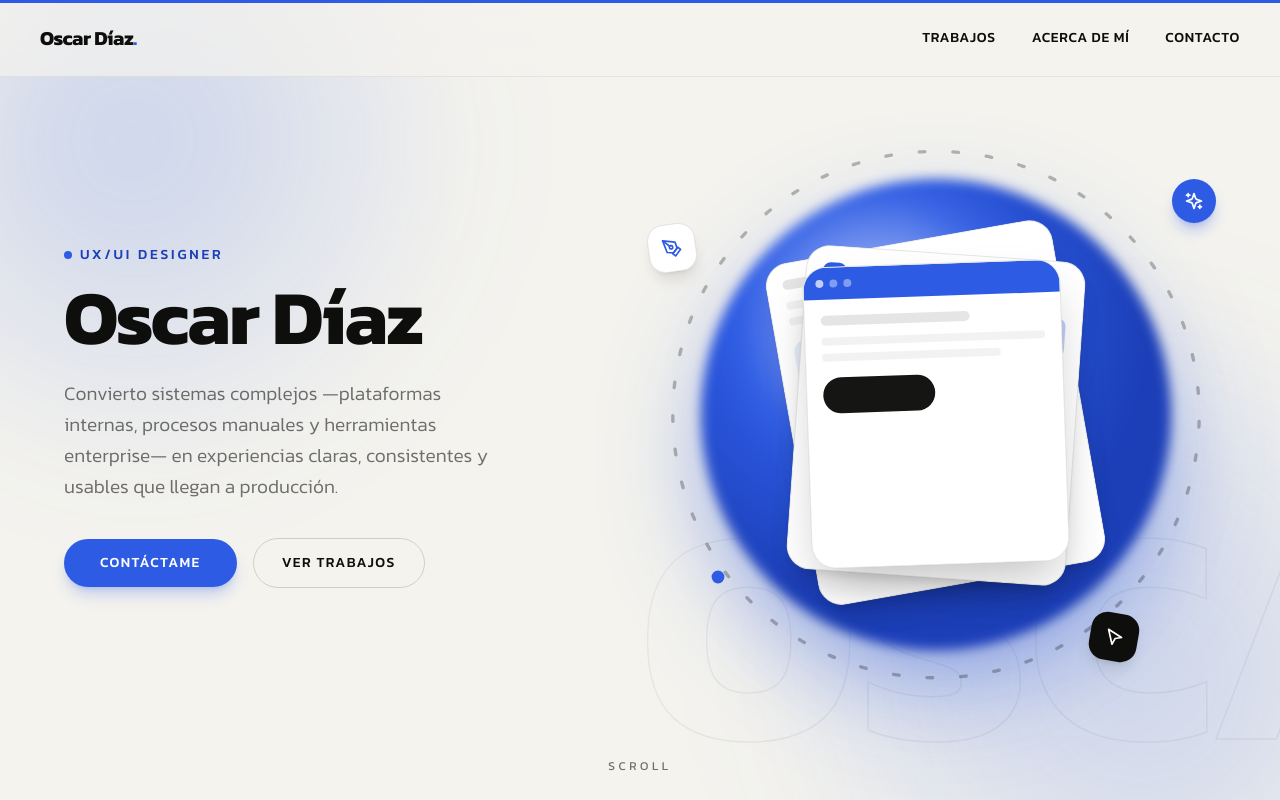
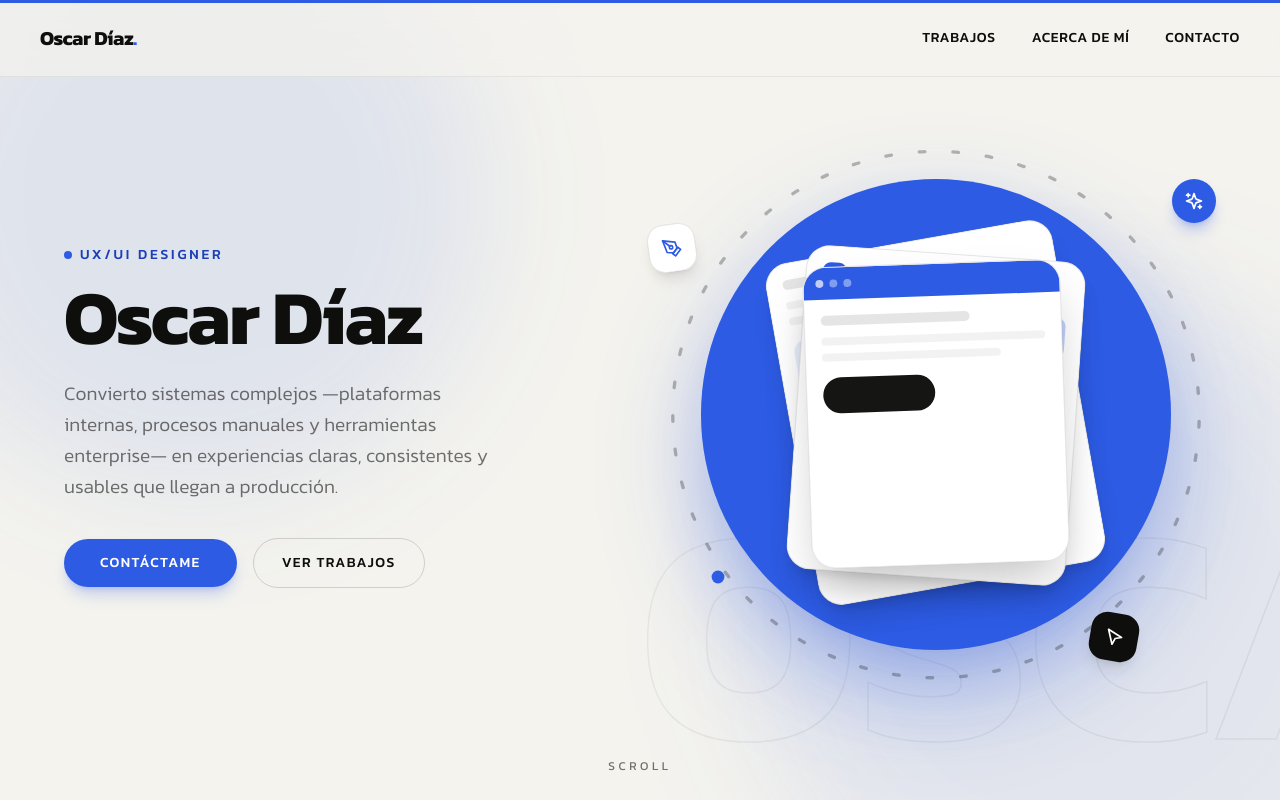
Before and after one commit to oscardiaz1553/oscar-diaz-portfolio, a React (Vite) app: page / in a window 1280 px wide. Shown: the top 800 px of the page. Built offline with nearby package versions, Linux system fonts and the light colour scheme.

Commit message:
Remove all gradients in favor of flat color
- Artifact orbs are now flat solid circles (cobalt + navy), no blur,
  and the white inner highlight sheen is gone
- Hero background blobs use uniform translucent fills
- Image placeholder background is a flat tone

```diff
--- a/src/components/HeroArtifact.tsx
+++ b/src/components/HeroArtifact.tsx
@@ -84,41 +84,30 @@ export default function HeroArtifact({ progress }: HeroArtifactProps) {
       ref={ref}
       className="relative w-full aspect-square max-w-[560px] mx-auto select-none"
     >
-      {/* Blue companion orb — peeks from behind, grows faster for depth */}
+      {/* Navy companion orb — peeks from behind, grows faster for depth */}
       <motion.div
-        className="absolute inset-[16%] rounded-full blur-[10px]"
+        className="absolute inset-[16%] rounded-full"
         style={{
           scale: orbBlueScale,
           x: orbBlueShift,
           y: orbBlueShift,
-          background:
-            'radial-gradient(55% 55% at 40% 35%, #3d63e8 0%, #1c3fb8 50%, #10267a 100%)',
+          background: '#1c3fb8',
           boxShadow: '0 40px 120px -20px rgba(28,63,184,0.45)',
         }}
         aria-hidden
       />
 
-      {/* Green gradient orb */}
+      {/* Flat cobalt orb */}
       <motion.div
-        className="absolute inset-[8%] rounded-full blur-[6px]"
+        className="absolute inset-[8%] rounded-full"
         style={{
           scale: orbScale,
           rotate: orbRotate,
           x: orbMove.x,
           y: orbMove.y,
-          background:
-            'radial-gradient(60% 60% at 35% 30%, #7d9bf7 0%, #2d5be3 45%, #1c3fb8 100%)',
+          background: '#2d5be3',
           boxShadow: '0 40px 120px -20px rgba(45,91,227,0.45)',
         }}
-        aria-hidden
-      />
-
-      {/* Soft inner highlight blob, slow idle drift */}
-      <motion.div
-        className="absolute left-[22%] top-[18%] w-[36%] h-[36%] rounded-full blur-2xl"
-        style={{ background: 'rgba(255,255,255,0.55)' }}
-        animate={{ x: [0, 24, 0], y: [0, -18, 0], opacity: [0.5, 0.8, 0.5] }}
-        transition={{ duration: 9, repeat: Infinity, ease: 'easeInOut' }}
         aria-hidden
       />
 
--- a/src/components/ImagePlaceholder.tsx
+++ b/src/components/ImagePlaceholder.tsx
@@ -35,7 +35,7 @@ export default function ImagePlaceholder({
 
   return (
     <div
-      className={`flex items-center justify-center border border-black/10 bg-[linear-gradient(135deg,#ECEBE4_0%,#F4F3EE_100%)] ${rounded} ${className}`}
+      className={`flex items-center justify-center border border-black/10 bg-[#ECEBE4] ${rounded} ${className}`}
       style={style}
     >
       <span className="text-black/30 text-xs sm:text-sm uppercase tracking-widest font-light px-4 text-center">
--- a/src/sections/HeroSection.tsx
+++ b/src/sections/HeroSection.tsx
@@ -26,8 +26,8 @@ export default function HeroSection() {
   const leftOpacity = useTransform(p, [0, 0.75, 1], [1, 1, 0]);
   const artScale = useTransform(p, [0, 1], [1, 1.45]);
   const artY = useTransform(p, [0, 1], [0, -130]);
-  const blobGreenScale = useTransform(p, [0, 1], [1, 2.4]);
-  const blobBlueScale = useTransform(p, [0, 1], [1, 2.9]);
+  const blobScaleA = useTransform(p, [0, 1], [1, 2.4]);
+  const blobScaleB = useTransform(p, [0, 1], [1, 2.9]);
   const blobBlueX = useTransform(p, [0, 1], [0, -80]);
   const watermarkScale = useTransform(p, [0, 1], [1, 1.5]);
   const watermarkY = useTransform(p, [0, 1], [0, -70]);
@@ -41,20 +41,15 @@ export default function HeroSection() {
         <motion.div
           aria-hidden
           className="absolute -top-[12%] -left-[8%] h-[46vmax] w-[46vmax] rounded-full blur-3xl pointer-events-none"
-          style={{
-            scale: blobGreenScale,
-            background:
-              'radial-gradient(circle at 40% 40%, rgba(45,91,227,0.22), rgba(45,91,227,0) 70%)',
-          }}
+          style={{ scale: blobScaleA, background: 'rgba(45,91,227,0.1)' }}
         />
         <motion.div
           aria-hidden
           className="absolute -bottom-[18%] -right-[10%] h-[52vmax] w-[52vmax] rounded-full blur-3xl pointer-events-none"
           style={{
-            scale: blobBlueScale,
+            scale: blobScaleB,
             x: blobBlueX,
-            background:
-              'radial-gradient(circle at 60% 60%, rgba(45,91,227,0.2), rgba(45,91,227,0) 70%)',
+            background: 'rgba(45,91,227,0.09)',
           }}
         />
 
```
